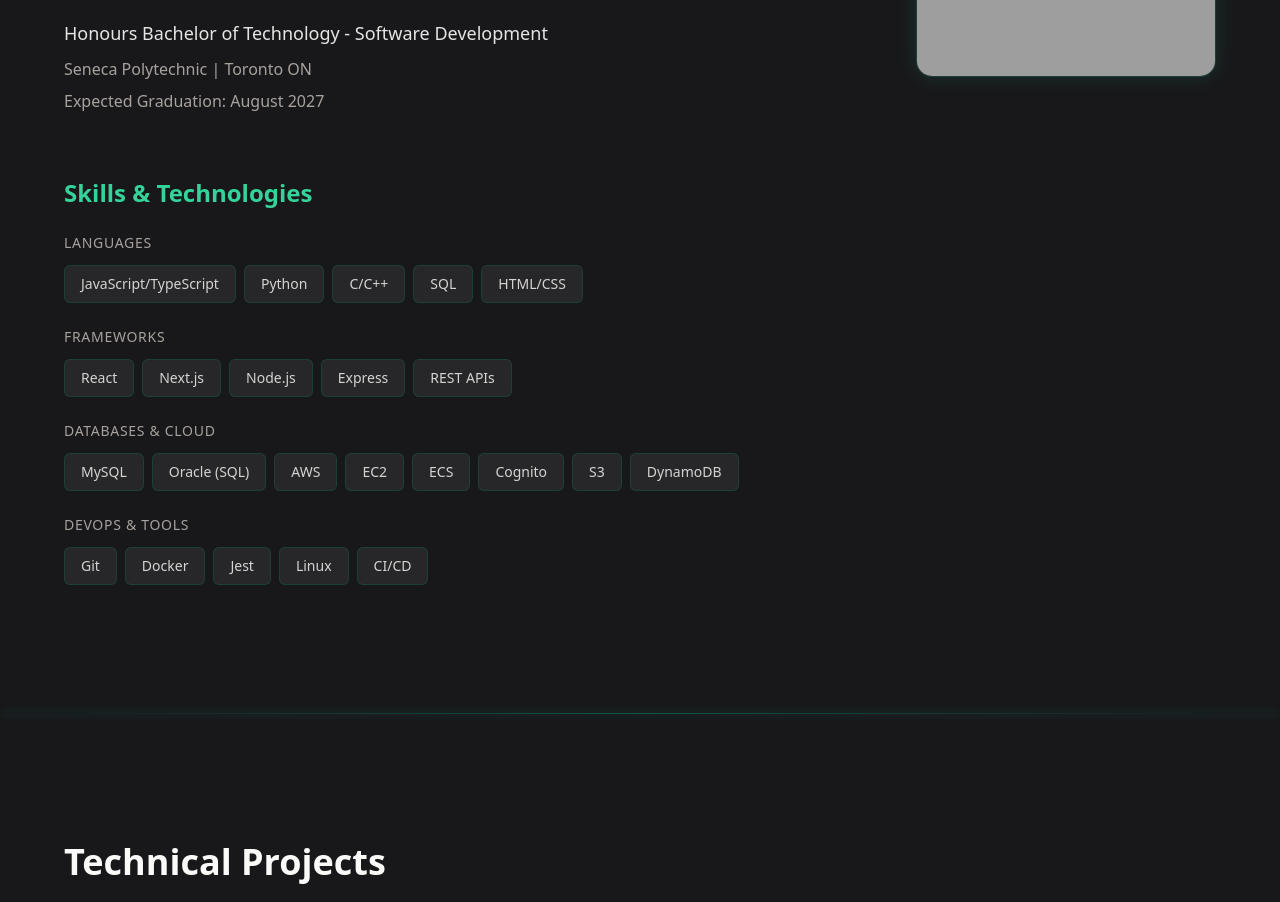
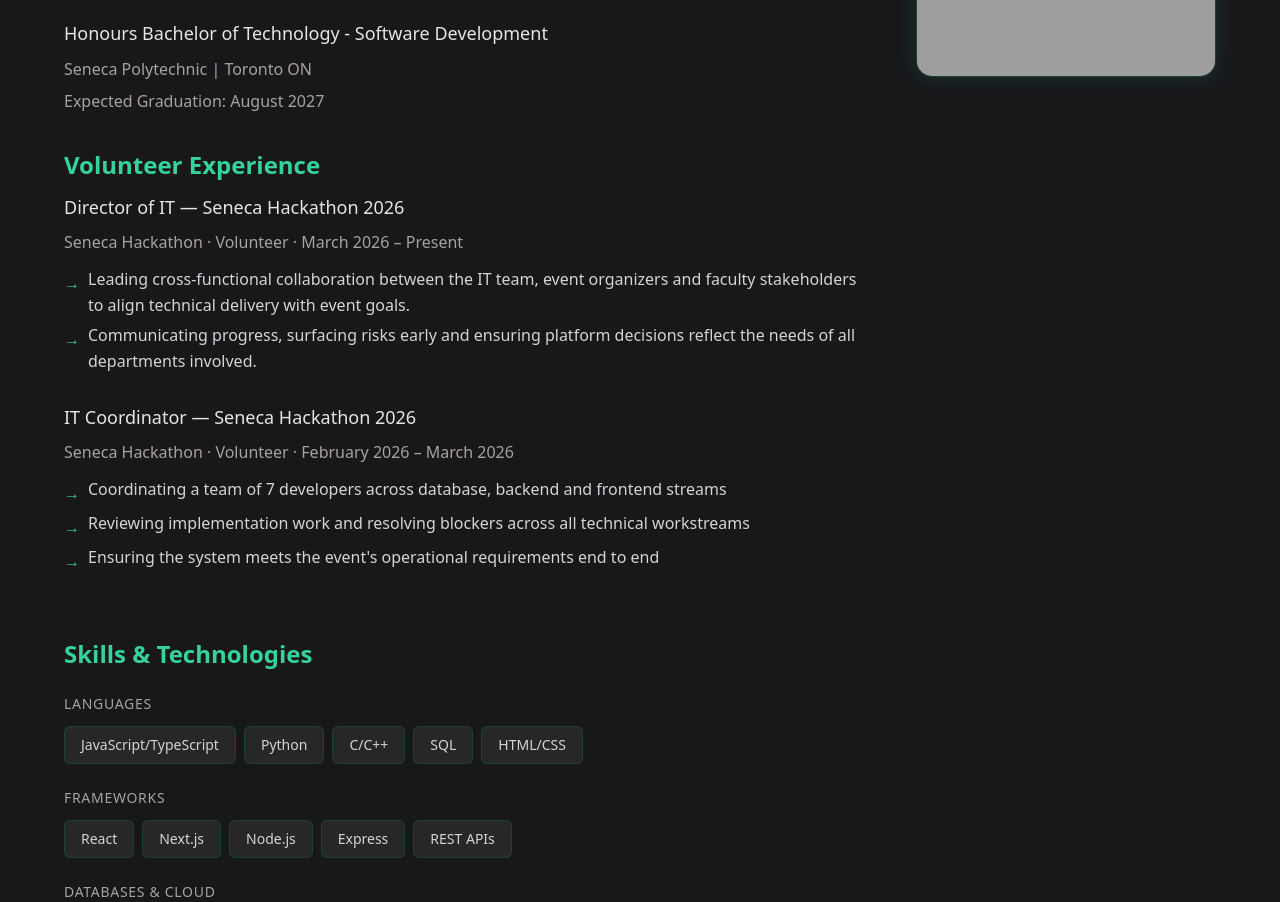
Before and after one commit to 3leana/portfolio, a React (Vite) app: page / in a window 1280 px wide. Shown: the part 1240-2142 px from the top of the page. Built offline with nearby package versions, Linux system fonts and the light colour scheme; grey boxes are pictures that could not be loaded; the HTML template or start-up script is replaced by a standard one.

Commit message:
Added volunteering

```diff
--- a/src/components/Portfolio.tsx
+++ b/src/components/Portfolio.tsx
@@ -184,7 +184,45 @@
                   <p className="text-stone-400 text-base">Expected Graduation: August 2027</p>
                 </div>
               </div>
+              <div className="pt-4">
+  <h3 className="text-2xl font-semibold text-emerald-400 mb-3">Volunteer Experience</h3>
+
+  <div className="space-y-6">
+           <div className="space-y-2">
+              <p className="text-stone-200 font-medium">Director of IT — Seneca Hackathon 2026</p>
+              <p className="text-stone-400 text-base">Seneca Hackathon · Volunteer · March 2026 – Present</p>
+              <ul className="space-y-1 pt-1">
+                {[
+                  "Leading cross-functional collaboration between the IT team, event organizers and faculty stakeholders to align technical delivery with event goals.",
+                  "Communicating progress, surfacing risks early and ensuring platform decisions reflect the needs of all departments involved.",
+                ].map((item) => (
+                  <li key={item} className="flex items-start gap-2 text-base text-stone-300 leading-relaxed">
+                    <span className="text-emerald-400 mt-1">→</span>
+                    {item}
+                    </li>
+                  ))}
+                </ul>
+              </div>
             </div>
+            <br/>
+                <div className="space-y-2">
+      <p className="text-stone-200 font-medium">IT Coordinator — Seneca Hackathon 2026</p>
+      <p className="text-stone-400 text-base">Seneca Hackathon · Volunteer · February 2026 – March 2026</p>
+      <ul className="space-y-1 pt-1">
+        {[
+          "Coordinating a team of 7 developers across database, backend and frontend streams",
+          "Reviewing implementation work and resolving blockers across all technical workstreams",
+          "Ensuring the system meets the event's operational requirements end to end",
+        ].map((item) => (
+          <li key={item} className="flex items-start gap-2 text-base text-stone-300 leading-relaxed">
+            <span className="text-emerald-400 mt-1">→</span>
+            {item}
+          </li>
+        ))}
+      </ul>
+    </div>
+          </div>
+        </div>
 
             <div className="w-full max-w-[300px] lg:max-w-none">
               <div className="aspect-square rounded-2xl bg-zinc-800 border border-emerald-700/30 overflow-hidden shadow-[0_0_20px_rgba(52,211,153,0.15)]">
```
